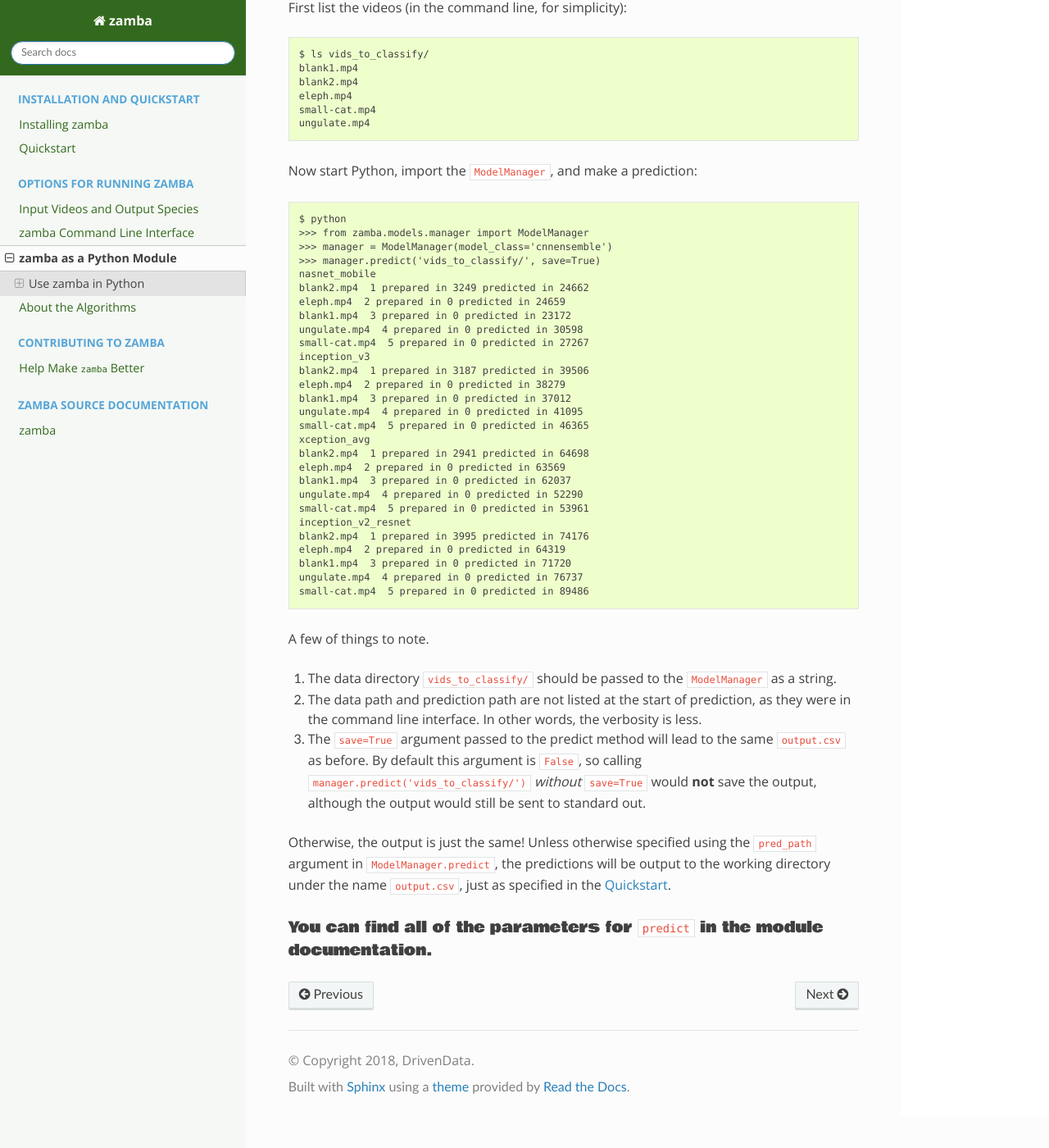
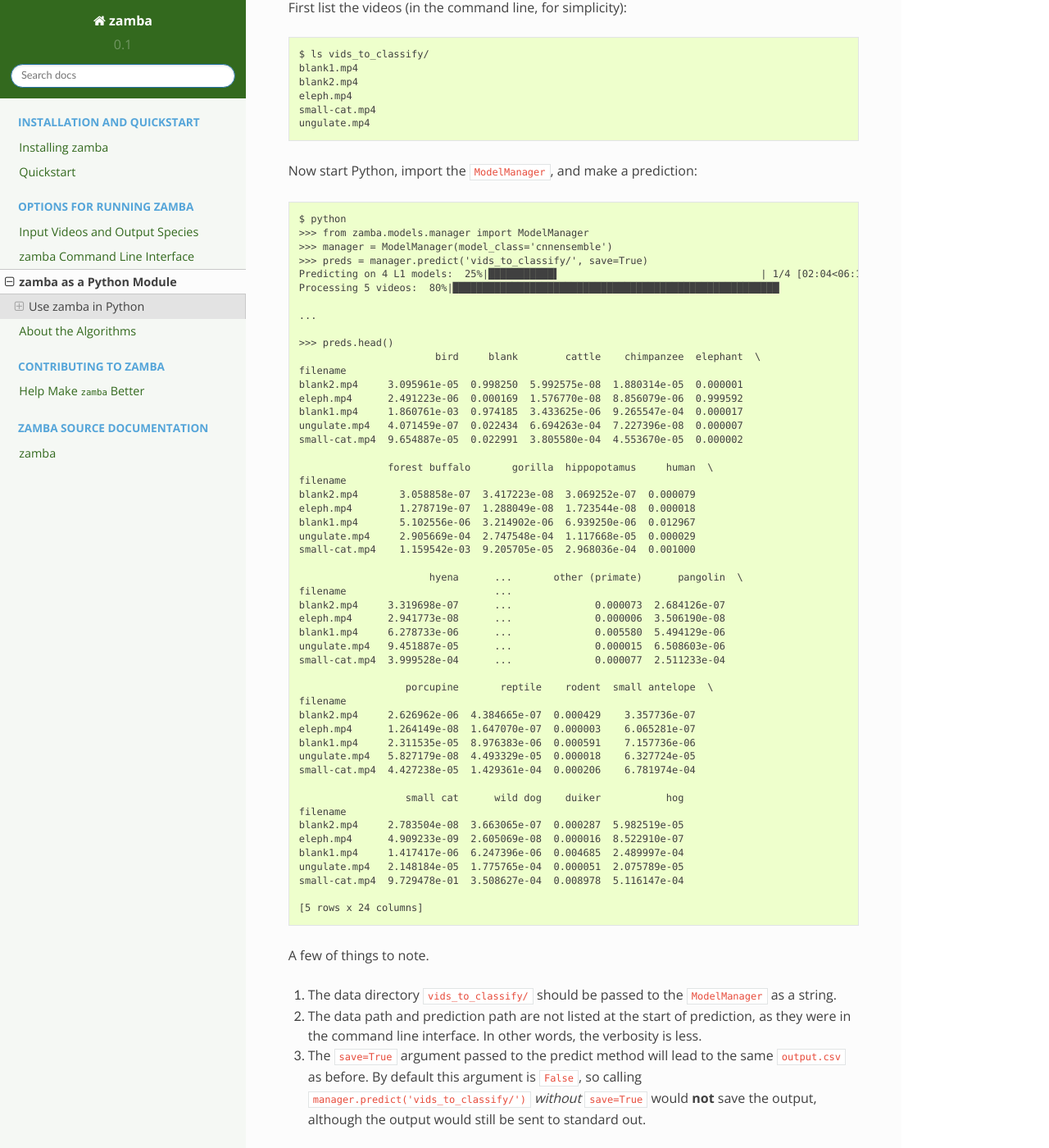
Before and after one commit to drivendataorg/zamba, a Sphinx documentation site: the page built from docs/slowstart-lib.md, in a window 1280 px wide and 1400 px high, scrolled down 718 px. Shown: the whole window at 82% size. Built offline with Sphinx 7.4.7 and the Read the Docs theme 2.0.0, drawn with Linux system fonts in a browser that asks for light colours; some web fonts are replaced; before the commit the page ends 2079 px from its top, so only the background shows below that.

Commit message:
Update docs

````diff
--- a/docs/conf.py
+++ b/docs/conf.py
@@ -24,9 +24,9 @@ copyright = '2018, DrivenData'
 author = 'DrivenData'
 
 # The short X.Y version
-version = ''
+version = '0.1'
 # The full version, including alpha/beta/rc tags
-release = '0.1.0'
+release = '0.1.4'
 
 
 # -- General configuration ---------------------------------------------------
--- a/docs/slowstart-lib.md
+++ b/docs/slowstart-lib.md
@@ -42,31 +42,54 @@ Now start Python, import the `ModelManager`, and make a prediction:
 $ python
 >>> from zamba.models.manager import ModelManager
 >>> manager = ModelManager(model_class='cnnensemble')
->>> manager.predict('vids_to_classify/', save=True)
-nasnet_mobile
-blank2.mp4  1 prepared in 3249 predicted in 24662
-eleph.mp4  2 prepared in 0 predicted in 24659
-blank1.mp4  3 prepared in 0 predicted in 23172
-ungulate.mp4  4 prepared in 0 predicted in 30598
-small-cat.mp4  5 prepared in 0 predicted in 27267
-inception_v3
-blank2.mp4  1 prepared in 3187 predicted in 39506
-eleph.mp4  2 prepared in 0 predicted in 38279
-blank1.mp4  3 prepared in 0 predicted in 37012
-ungulate.mp4  4 prepared in 0 predicted in 41095
-small-cat.mp4  5 prepared in 0 predicted in 46365
-xception_avg
-blank2.mp4  1 prepared in 2941 predicted in 64698
-eleph.mp4  2 prepared in 0 predicted in 63569
-blank1.mp4  3 prepared in 0 predicted in 62037
-ungulate.mp4  4 prepared in 0 predicted in 52290
-small-cat.mp4  5 prepared in 0 predicted in 53961
-inception_v2_resnet
-blank2.mp4  1 prepared in 3995 predicted in 74176
-eleph.mp4  2 prepared in 0 predicted in 64319
-blank1.mp4  3 prepared in 0 predicted in 71720
-ungulate.mp4  4 prepared in 0 predicted in 76737
-small-cat.mp4  5 prepared in 0 predicted in 89486
+>>> preds = manager.predict('vids_to_classify/', save=True)
+Predicting on 4 L1 models:  25%|███████████▌                                  | 1/4 [02:04<06:14, 124.92s/it]
+Processing 5 videos:  80%|███████████████████████████████████████████████████████▏             | 4/5 [01:34<00:23, 23.74s/it
+
+...
+
+>>> preds.head()
+                       bird     blank        cattle    chimpanzee  elephant  \
+filename
+blank2.mp4     3.095961e-05  0.998250  5.992575e-08  1.880314e-05  0.000001
+eleph.mp4      2.491223e-06  0.000169  1.576770e-08  8.856079e-06  0.999592
+blank1.mp4     1.860761e-03  0.974185  3.433625e-06  9.265547e-04  0.000017
+ungulate.mp4   4.071459e-07  0.022434  6.694263e-04  7.227396e-08  0.000007
+small-cat.mp4  9.654887e-05  0.022991  3.805580e-04  4.553670e-05  0.000002
+
+               forest buffalo       gorilla  hippopotamus     human  \
+filename
+blank2.mp4       3.058858e-07  3.417223e-08  3.069252e-07  0.000079
+eleph.mp4        1.278719e-07  1.288049e-08  1.723544e-08  0.000018
+blank1.mp4       5.102556e-06  3.214902e-06  6.939250e-06  0.012967
+ungulate.mp4     2.905669e-04  2.747548e-04  1.117668e-05  0.000029
+small-cat.mp4    1.159542e-03  9.205705e-05  2.968036e-04  0.001000
+
+                      hyena      ...       other (primate)      pangolin  \
+filename                         ...
+blank2.mp4     3.319698e-07      ...              0.000073  2.684126e-07
+eleph.mp4      2.941773e-08      ...              0.000006  3.506190e-08
+blank1.mp4     6.278733e-06      ...              0.005580  5.494129e-06
+ungulate.mp4   9.451887e-05      ...              0.000015  6.508603e-06
+small-cat.mp4  3.999528e-04      ...              0.000077  2.511233e-04
+
+                  porcupine       reptile    rodent  small antelope  \
+filename
+blank2.mp4     2.626962e-06  4.384665e-07  0.000429    3.357736e-07
+eleph.mp4      1.264149e-08  1.647070e-07  0.000003    6.065281e-07
+blank1.mp4     2.311535e-05  8.976383e-06  0.000591    7.157736e-06
+ungulate.mp4   5.827179e-08  4.493329e-05  0.000018    6.327724e-05
+small-cat.mp4  4.427238e-05  1.429361e-04  0.000206    6.781974e-04
+
+                  small cat      wild dog    duiker           hog
+filename
+blank2.mp4     2.783504e-08  3.663065e-07  0.000287  5.982519e-05
+eleph.mp4      4.909233e-09  2.605069e-08  0.000016  8.522910e-07
+blank1.mp4     1.417417e-06  6.247396e-06  0.004685  2.489997e-04
+ungulate.mp4   2.148184e-05  1.775765e-04  0.000051  2.075789e-05
+small-cat.mp4  9.729478e-01  3.508627e-04  0.008978  5.116147e-04
+
+[5 rows x 24 columns]
 ```
 A few of things to note.
 
--- a/setup.py
+++ b/setup.py
@@ -22,7 +22,7 @@ long_description = open(Path(__file__).parent / 'README.md').read()
 
 setup(
     name='zamba',
-    version='0.1.3',
+    version='0.1.4',
     description='Zamba is a tool to identify the species seen in camera trap videos from sites in central Africa.',
     long_description=long_description,
     long_description_content_type='text/markdown',
````
Also changed, not shown: README.md (+32 -29 lines), docs/install.md (+48 -8 lines), docs/quickstart.md (+26 -20 lines), docs/slowstart-cli.md (+37 -32 lines), 1 other file.
